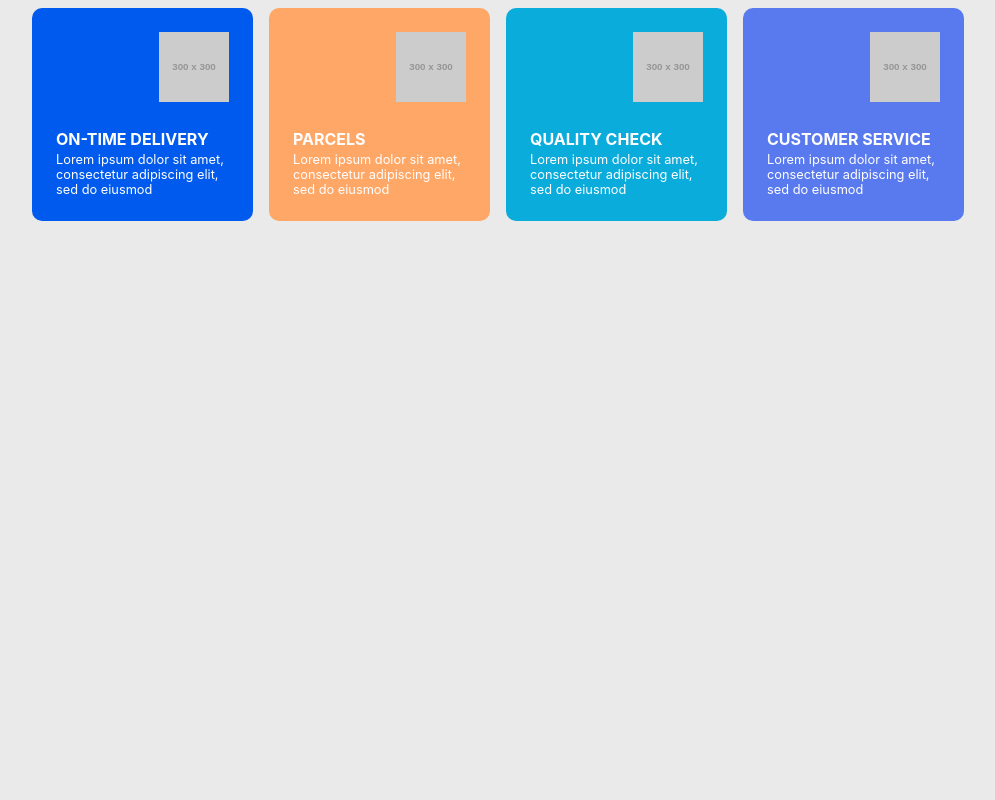
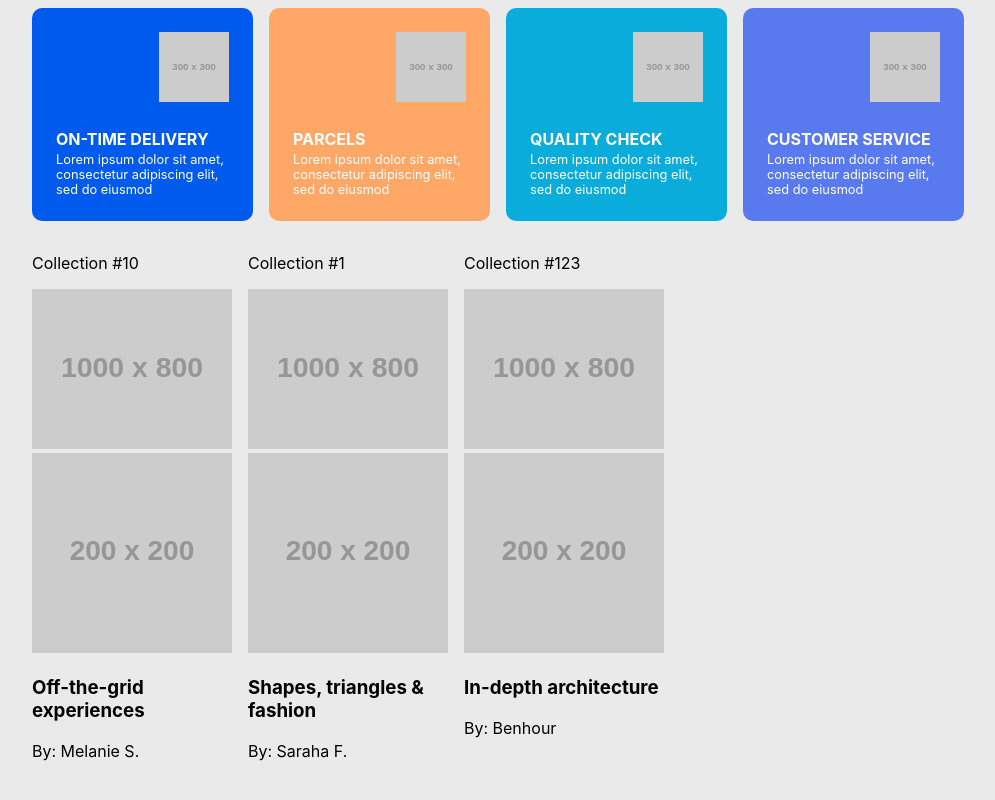
Before and after one commit to elisabethasbaek/react-komponenter, a React (Create React App) app: page / in a window 1280 px wide. Shown: the part 388-1188 px from the top of the page, without its empty margins (142-1137 px from the left). Before the commit the page ends 800 px from the top, so only its background shows below. Built offline with nearby package versions, Linux system fonts and the light colour scheme.

Commit message:
add collections but without styling

```diff
--- a/public/data/collections.json
+++ b/public/data/collections.json
@@ -1,4 +1,3 @@
-{
 [
     {
         "image": "https://via.placeholder.com/1000x800",
@@ -22,4 +21,3 @@
         "author": "By: Benhour"
     }
 ]
-}
--- a/public/data/news.json
+++ b/public/data/news.json
@@ -1,4 +1,3 @@
-{
 [
     {
         "image": "https://via.placeholder.com/1000x600",
@@ -76,4 +75,3 @@
         "text": "Lorem ipsum dolor sit amet, consectetur adipiscing elit, sed do eiusmod tempor incididunt ut labore et dolore magna aliqua"
     }
 ]
-}
--- a/src/App.js
+++ b/src/App.js
@@ -1,6 +1,7 @@
 import "./style/App.css";
 import Articles from "./components/Articles";
 import PrettyBoxes from "./components/PrettyBoxes";
+import Collections from "./components/Collections";
 
 function App() {
   return (
@@ -8,6 +9,7 @@ function App() {
       <main className="main">
         <Articles />
         <PrettyBoxes />
+        <Collections />
       </main>
     </>
   )
--- /dev/null
+++ b/src/components/Collection.js
@@ -0,0 +1,17 @@
+import "../style/Collection.css"; //css
+
+function Collection({category, image, authorimage, heading, author}) {
+    return (
+        <>
+            <article className="collection">
+                <p className="collection__category">{category}</p>
+                <img src={image} alt="" className="collection__image"/>
+                <img src={authorimage} alt="" className="collection__authorimage"/>
+                <h1 className="collection__heading">{heading}</h1>
+                <p className="collection__author">{author}</p>
+            </article>
+        </>
+    )
+};
+
+export default Collection;
--- /dev/null
+++ b/src/components/Collections.js
@@ -0,0 +1,29 @@
+import { useState, useEffect } from "react";
+import "../style/Collections.css"; //css
+import Collection from "./Collection"; //js
+
+function Collections() {
+    var [content, setContent] = useState([]);
+
+    useEffect(function () {
+        fetch("./data/collections.json")
+        .then(function (response) {
+            return response.json();
+        })
+        .then(function (data) {
+            setContent(data);
+        });
+    }, []);
+
+    return (
+        <>
+            <section className="collections">
+                {content.map(function({category, image, authorimage, heading, author}, i){
+                        return <Collection category={category} image={image}  authorimage={authorimage} heading={heading} author={author} key={i} />
+                    })}
+            </section>
+        </>
+    )
+};
+
+export default Collections;
--- /dev/null
+++ b/src/style/Collections.css
@@ -0,0 +1,9 @@
+.collections{
+    display: grid;
+    grid-template-columns: repeat(3, 1fr);
+    grid-gap: 1rem;
+}
+
+.collections img{
+    max-width: 200px;
+}
```
Also changed, not shown: src/style/Collection.css (added), 1 other file (tests, documents, lock files or other folders). Lines whose indentation alone changed are shown as unchanged.
